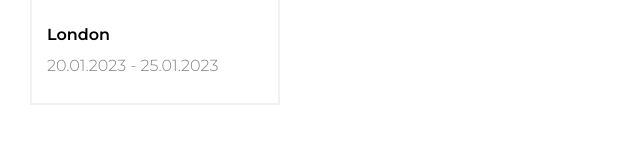
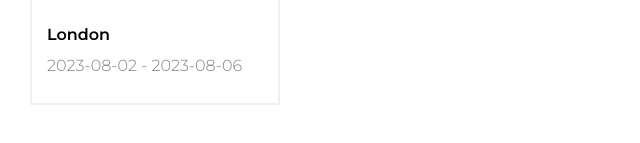
Before and after one commit to bydyas/trip-app, a React (Vite) app: page / in a window 1280 px wide. Shown: the part 457-600 px from the top of the page, without its empty margins (0-640 px from the left). Built offline with nearby package versions, Linux system fonts and the light colour scheme.

Commit message:
Fix ItripCard

```diff
--- a/package.json
+++ b/package.json
@@ -12,7 +12,8 @@
   "dependencies": {
     "react": "^18.2.0",
     "react-dom": "^18.2.0",
-    "react-icons": "^4.10.1"
+    "react-icons": "^4.10.1",
+    "uuidv4": "^6.2.13"
   },
   "devDependencies": {
     "@types/react": "^18.2.15",
--- a/src/assets/mocks/trips.json
+++ b/src/assets/mocks/trips.json
@@ -1,10 +1,11 @@
 {
     "trips": [
         {
-          "id": 1,
+          "id": "11bf5b37-oooo-42e0-8dcf-dc8c4aefc000",
           "city": "London",
           "URL": "https://i2-prod.mirror.co.uk/incoming/article28871026.ece/ALTERNATES/s1200c/0_London-at-sunset.jpg",
-          "dateRange": "20.01.2023 - 25.01.2023"
+          "startDate": "2023-08-02",
+          "endDate": "2023-08-06"
         }
       ]
 }
--- a/src/components/AddNewTrip/ModalForm/index.tsx
+++ b/src/components/AddNewTrip/ModalForm/index.tsx
@@ -1,5 +1,6 @@
 import { FC, useState } from 'react';
 import ReactDOM from 'react-dom';
+import { v4 as uuidv4 } from 'uuid';
 import { IModalFormProps } from './interfaces';
 import mockData from '../../../assets/mocks/cities.json';
 import styles from './styles.module.css';
@@ -31,10 +32,11 @@ const ModalForm: FC<IModalFormProps> = ({ close, addTrip }) => {
   const onSave = (e: React.FormEvent<HTMLFormElement>) => {
     e.preventDefault();
     addTrip({
-      id: Math.floor(Math.random() * (500 - 10 + 1)) + 10,
+      id: uuidv4(),
       city,
       URL,
-      dateRange: startDate + '  -  ' + endDate,
+      startDate,
+      endDate,
     });
     onCancel();
   };
--- a/src/components/App/index.tsx
+++ b/src/components/App/index.tsx
@@ -21,10 +21,12 @@ function App() {
   };
 
   const addTrip = (newTrip: ITripCard) => {
-    const doesExistThisTrip = !!trips.find((trip) => trip.dateRange === newTrip.dateRange);
+    const doesExistThisTrip = !!trips.find(
+      (trip) => trip.startDate === newTrip.startDate && trip.endDate === newTrip.endDate,
+    );
 
     if (doesExistThisTrip) {
-      alert(`Trip (${newTrip.city}[${newTrip.dateRange}]) already exists!`);
+      alert(`Trip (${newTrip.city}[${newTrip.startDate} - ${newTrip.endDate}]) already exists!`);
     } else {
       setTrips([...trips, newTrip]);
       setFilteredTrips([...trips, newTrip]);
--- a/src/components/TripCard/index.tsx
+++ b/src/components/TripCard/index.tsx
@@ -1,14 +1,16 @@
 import { FC } from 'react';
-import { ITripCardProps } from './interfaces';
+import { ITripCard } from './interfaces';
 import styles from './styles.module.css';
 
-const TripCard: FC<ITripCardProps> = ({ city, URL, dateRange }) => {
+const TripCard: FC<ITripCard> = ({ id, city, URL, startDate, endDate }) => {
   return (
-    <li className={styles.card}>
+    <li className={styles.card} onClick={() => console.log(id)}>
       <img className={styles.image} src={URL} alt={city} />
       <div className={styles.details}>
         <h3 className={styles.city}>{city}</h3>
-        <p className={styles.date}>{dateRange}</p>
+        <p className={styles.date}>
+          {startDate} - {endDate}
+        </p>
       </div>
     </li>
   );
--- a/src/components/TripList/index.tsx
+++ b/src/components/TripList/index.tsx
@@ -4,9 +4,7 @@ import styles from './styles.module.css';
 import TripCard from '../TripCard';
 
 const TripList: FC<ITripListProps> = ({ trips }) => {
-  const renderCards = trips.map((item) => (
-    <TripCard key={item.id} city={item.city} URL={item.URL} dateRange={item.dateRange} />
-  ));
+  const renderCards = trips.map((trip) => <TripCard key={trip.id} {...trip} />);
   return <ul className={styles.list}>{trips.length ? renderCards : 'No scheduled trips'}</ul>;
 };
 
```
Also changed, not shown: src/components/TripCard/interfaces.ts (+4 -6 lines), 1 other file (tests, documents, lock files or other folders).
